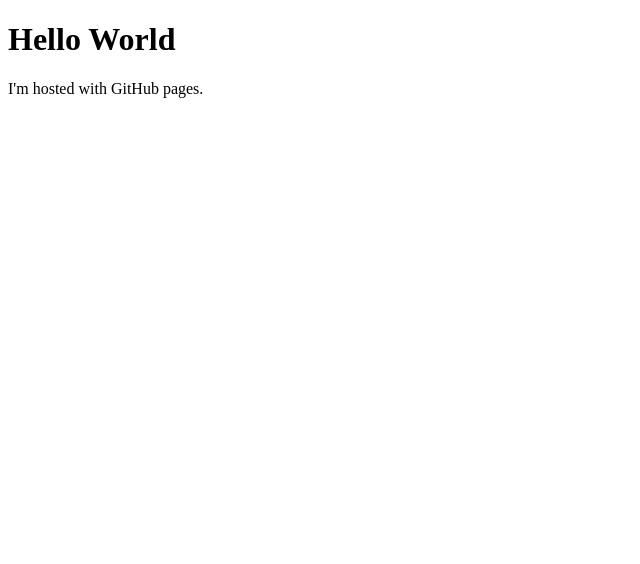
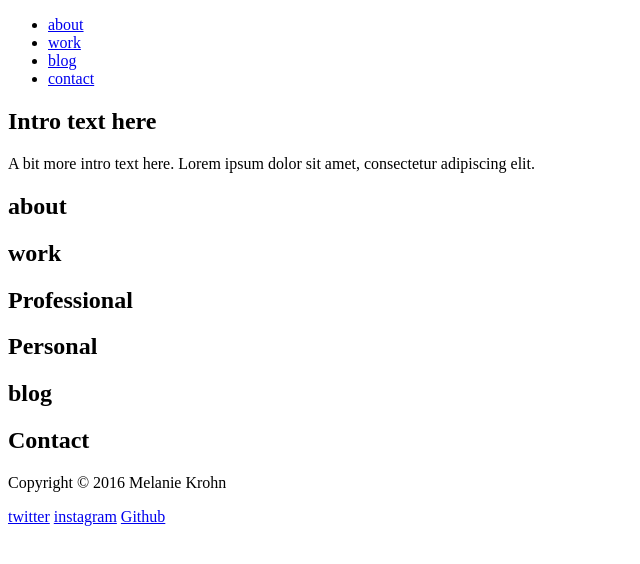
Before and after one commit to melaniexyz/melaniexyz.github.io, a plain HTML site: page index.html in a window 1280 px wide. Shown: the whole page, without its empty margins (0-640 px from the left). Drawn offline with Linux system fonts and the light colour scheme.

Commit message:
added structural elements in html

```diff
--- a/index.html
+++ b/index.html
@@ -1,7 +1,56 @@
 <!DOCTYPE html>
 <html>
+    <head>
+        <title>melanie.xyz</title>
+        <meta charset="utf-8"/>
+        <base href="http://www.melanie.xyz">
+    </head>
+
 <body>
-   <h1>Hello World</h1>
-    <p> I'm hosted with GitHub pages.</p>
+        <header>
+            <nav id="stickynav">
+                <a>
+                    <ul id="nav">
+                        <li><a href="#about">about</a></li>
+                        <li><a href="#work">work</a></li>
+                        <li><a href="#blog">blog</a></li>
+                        <li><a href="#contact">contact</a></li>
+                    </ul>
+                </a>
+            </nav>
+        </header>
+        <section class="section">
+            <h1>Intro text here</h1>
+            <span>A bit more intro text here. Lorem ipsum dolor sit amet, consectetur adipiscing elit. </span>
+        </section>
+        <section id="about" class="section">
+            <h1>about</h1>
+            <!--Insert more text and formatting here once you have this all figured out because ugh you take too long at figuring out what you want-->
+        </section>
+        <section id="work" class="section">
+            <h1>work</h1>
+                <section id="professional" class="work">
+                   <h2>Professional</h2>
+                    <!--figure out this carousel formatting business whatever whatever-->
+                </section>
+                <section id="personal-freelance" class="work">
+                    <h2>Personal</h2>
+                    <!--figure out this carousel formatting business whatever whatever-->
+            </section>
+        </section>
+        <section id="blog" class="section">
+            <h1>blog</h1>
+            <!--Omg insert all of this blog business here when you figure it out-->
+        </section>
+        <section id="contact" class="section">
+            <h1>Contact</h1>
+        </section>
+        <footer>
+            <div id="copyright">
+                <p>Copyright &copy; 2016 Melanie Krohn </p>
+            </div>
+            <div id="social"><a href="http://www.twitter.com/melaniekrohn">twitter</a>  <a href="http://www.instagram.com/melaniexyz">instagram</a> <a href="http://github.com/melaniexyz/">Github</a>
+            </div>
+        </footer>
     </body>
 </html>
```
Also changed, not shown: 1 other file.
